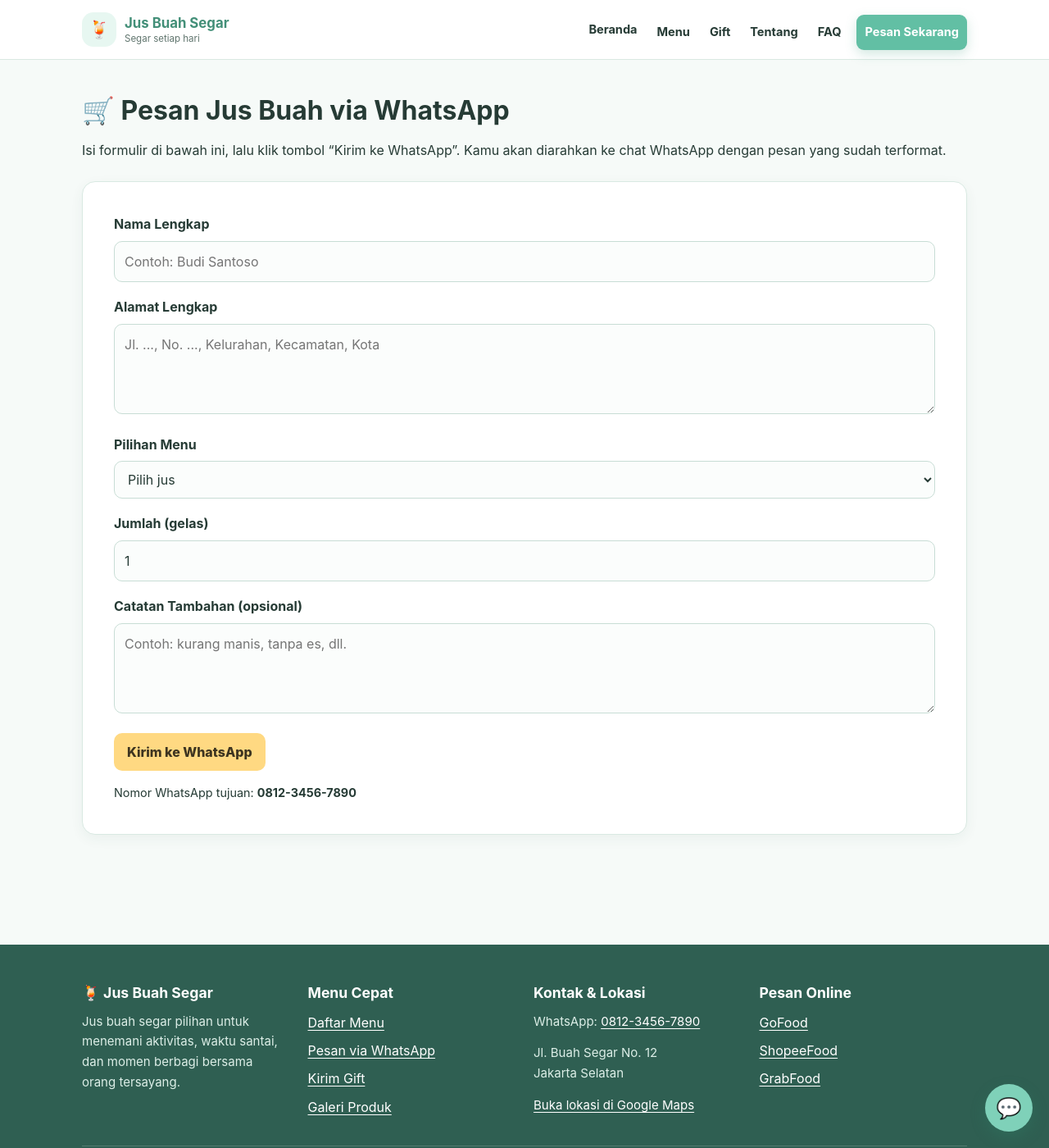
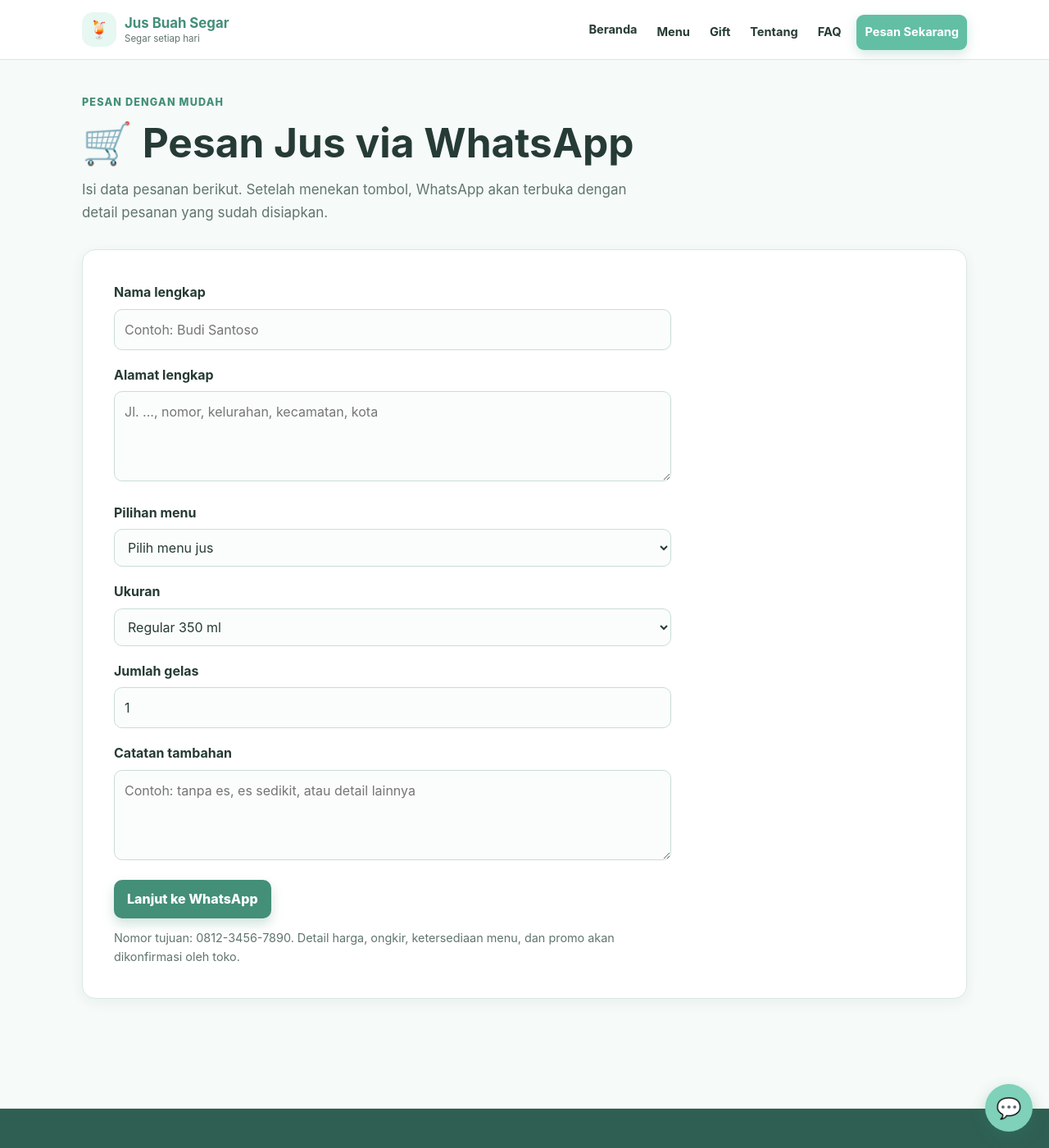
Before and after one commit to oviet711/jusbuah.github.io, a Jekyll site: the page built from pesan.md, in a window 1280 px wide and 1400 px high. Shown: the whole window at 82% size. Built offline with Jekyll 4.4.1, drawn with Linux system fonts in a browser that asks for light colours.

Commit message:
Revamp juice order form and details
Updated the order form for juice via WhatsApp, including new fields for size and improved layout.

```diff
--- a/pesan.md
+++ b/pesan.md
@@ -1,83 +1,135 @@
 ---
-layout: default
-title: Pesan
+title: Pesan Jus
+description: Pesan Jus Buah Segar melalui WhatsApp.
 ---
 
-## 🛒 Pesan Jus Buah via WhatsApp
+<header class="page-header">
+  <p class="eyebrow">Pesan dengan mudah</p>
+  <h1>🛒 Pesan Jus via WhatsApp</h1>
+  <p class="page-intro">
+    Isi data pesanan berikut. Setelah menekan tombol, WhatsApp akan terbuka
+    dengan detail pesanan yang sudah disiapkan.
+  </p>
+</header>
 
-<p>
-  Isi formulir di bawah ini, lalu klik tombol “Kirim ke WhatsApp”.
-  Kamu akan diarahkan ke chat WhatsApp dengan pesan yang sudah terformat.
-</p>
-
-<section class="section" style="margin-top: 25px;">
-  <form id="form-pesan" onsubmit="kirimKeWhatsApp(event)">
+<section class="section">
+  <form id="form-pesan" class="order-form">
     <div class="form-group">
-      <label for="nama">Nama Lengkap</label>
-      <input type="text" id="nama" name="nama" required placeholder="Contoh: Budi Santoso" />
+      <label for="nama">Nama lengkap</label>
+      <input
+        id="nama"
+        name="nama"
+        type="text"
+        placeholder="Contoh: Budi Santoso"
+        required
+      >
     </div>
 
     <div class="form-group">
-      <label for="alamat">Alamat Lengkap</label>
-      <textarea id="alamat" name="alamat" rows="3" required placeholder="Jl. ..., No. ..., Kelurahan, Kecamatan, Kota"></textarea>
+      <label for="alamat">Alamat lengkap</label>
+      <textarea
+        id="alamat"
+        name="alamat"
+        placeholder="Jl. ..., nomor, kelurahan, kecamatan, kota"
+        required
+      ></textarea>
     </div>
 
     <div class="form-group">
-      <label for="menu">Pilihan Menu</label>
+      <label for="menu">Pilihan menu</label>
       <select id="menu" name="menu" required>
-        <option value="" disabled selected>Pilih jus</option>
-        <option value="Jus Jeruk">Jus Jeruk</option>
-        <option value="Jus Mangga">Jus Mangga</option>
-        <option value="Jus Alpukat">Jus Alpukat</option>
-        <option value="Mixed Berry">Mixed Berry</option>
-        <option value="Jus Semangka">Jus Semangka</option>
-        <option value="Jus Nanas">Jus Nanas</option>
+        <option value="" selected disabled>Pilih menu jus</option>
+        <option value="Jus Jeruk">Jus Jeruk — Rp15.000</option>
+        <option value="Jus Mangga">Jus Mangga — Rp18.000</option>
+        <option value="Jus Alpukat">Jus Alpukat — Rp20.000</option>
+        <option value="Mixed Berry">Mixed Berry — Rp22.000</option>
+        <option value="Jus Semangka">Jus Semangka — Rp15.000</option>
+        <option value="Jus Nanas">Jus Nanas — Rp16.000</option>
       </select>
     </div>
 
     <div class="form-group">
-      <label for="jumlah">Jumlah (gelas)</label>
-      <input type="number" id="jumlah" name="jumlah" min="1" value="1" required />
+      <label for="ukuran">Ukuran</label>
+      <select id="ukuran" name="ukuran" required>
+        <option value="Regular 350 ml">Regular 350 ml</option>
+        <option value="Jumbo 500 ml (+Rp5.000)">Jumbo 500 ml (+Rp5.000)</option>
+      </select>
     </div>
 
     <div class="form-group">
-      <label for="catatan">Catatan Tambahan (opsional)</label>
-      <textarea id="catatan" name="catatan" rows="2" placeholder="Contoh: kurang manis, tanpa es, dll."></textarea>
+      <label for="jumlah">Jumlah gelas</label>
+      <input
+        id="jumlah"
+        name="jumlah"
+        type="number"
+        min="1"
+        max="100"
+        value="1"
+        required
+      >
     </div>
 
-    <button type="submit" class="btn btn-wa">Kirim ke WhatsApp</button>
+    <div class="form-group">
+      <label for="catatan">Catatan tambahan</label>
+      <textarea
+        id="catatan"
+        name="catatan"
+        placeholder="Contoh: tanpa es, es sedikit, atau detail lainnya"
+      ></textarea>
+    </div>
+
+    <button class="btn btn-primary" type="submit">
+      Lanjut ke WhatsApp
+    </button>
+
+    <p class="form-help">
+      Nomor tujuan: 0812-3456-7890. Detail harga, ongkir, ketersediaan menu,
+      dan promo akan dikonfirmasi oleh toko.
+    </p>
   </form>
-
-  <p style="margin-top: 15px; font-size: 0.9rem;">
-    Nomor WhatsApp tujuan: <strong>0812-3456-7890</strong>
-  </p>
 </section>
 
 <script>
-  function kirimKeWhatsApp(event) {
-    event.preventDefault();
+  document.addEventListener("DOMContentLoaded", function () {
+    const form = document.getElementById("form-pesan");
 
-    const nama = document.getElementById('nama').value.trim();
-    const alamat = document.getElementById('alamat').value.trim();
-    const menu = document.getElementById('menu').value;
-    const jumlah = document.getElementById('jumlah').value;
-    const catatan = document.getElementById('catatan').value.trim();
-
-    const nomorWA = '6281234567890'; // ganti dengan nomor WA toko (format 62...)
-
-    let pesan = `Halo, saya ingin pesan jus buah:%0A%0A`;
-    pesan += `*Nama:* ${nama}%0A`;
-    pesan += `*Alamat:* ${alamat}%0A`;
-    pesan += `*Menu:* ${menu}%0A`;
-    pesan += `*Jumlah:* ${jumlah} gelas%0A`;
-
-    if (catatan) {
-      pesan += `*Catatan:* ${catatan}%0A`;
+    if (!form) {
+      return;
     }
 
-    pesan += `%0ATerima kasih!`;
+    form.addEventListener("submit", function (event) {
+      event.preventDefault();
 
-    const url = `https://wa.me/${nomorWA}?text=${pesan}`;
-    window.open(url, '_blank');
-  }
+      const nama = document.getElementById("nama").value.trim();
+      const alamat = document.getElementById("alamat").value.trim();
+      const menu = document.getElementById("menu").value;
+      const ukuran = document.getElementById("ukuran").value;
+      const jumlah = document.getElementById("jumlah").value;
+      const catatan = document.getElementById("catatan").value.trim();
+
+      const nomorWhatsApp = "6281234567890";
+
+      const lines = [
+        "Halo Jus Buah Segar, saya ingin pesan:",
+        "",
+        `Nama: ${nama}`,
+        `Alamat: ${alamat}`,
+        `Menu: ${menu}`,
+        `Ukuran: ${ukuran}`,
+        `Jumlah: ${jumlah} gelas`
+      ];
+
+      if (catatan) {
+        lines.push(`Catatan: ${catatan}`);
+      }
+
+      lines.push("");
+      lines.push("Mohon konfirmasi ketersediaan, total harga, dan ongkir. Terima kasih.");
+
+      const pesan = encodeURIComponent(lines.join("\n"));
+      const url = `https://wa.me/${nomorWhatsApp}?text=${pesan}`;
+
+      window.open(url, "_blank", "noopener");
+    });
+  });
 </script>
```
